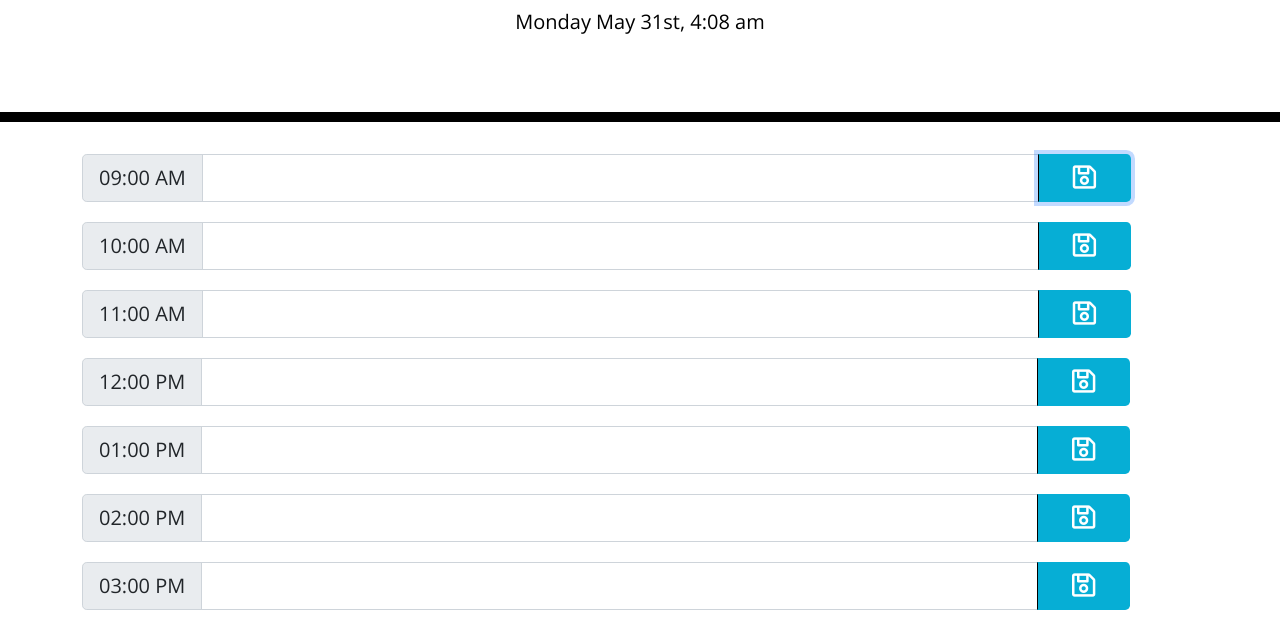
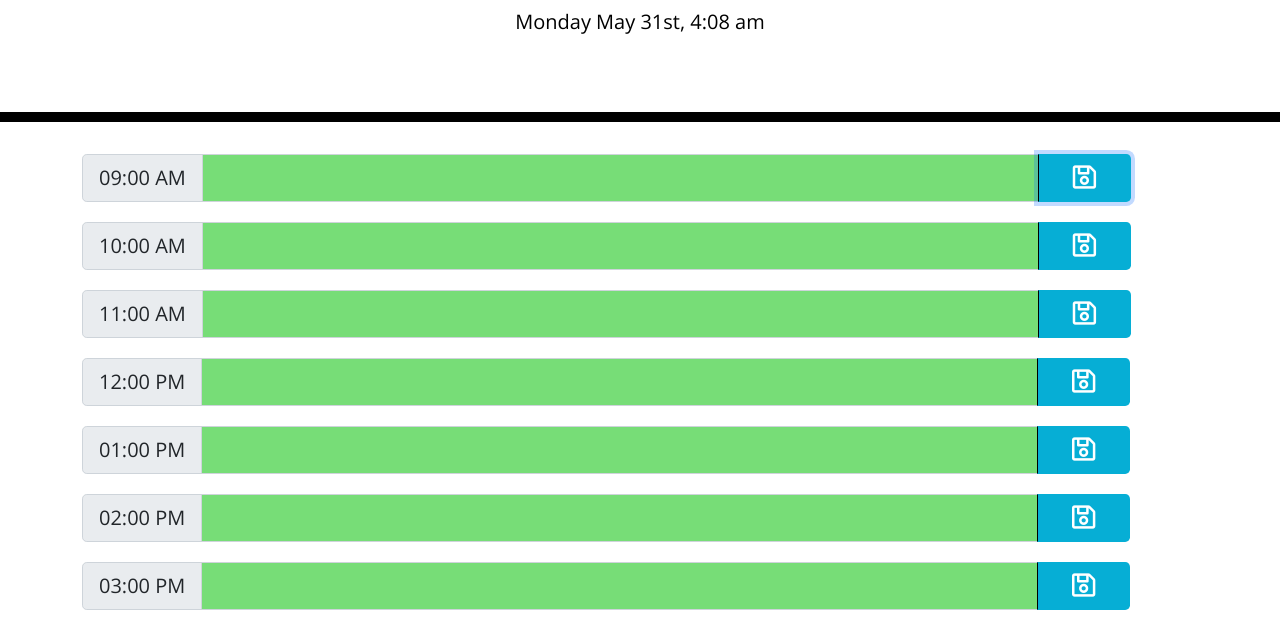
Before and after one commit to Nickjohn18/Work-Day-Scheduler-, a plain HTML site: page index.html in a window 1280 px wide. Both pictures are taken after a click on the button 1084 px from the left and 350 px from the top of the page. Shown: the part 173-800 px from the top of the page. Drawn offline with nearby package versions, Linux system fonts and the light colour scheme.

Commit message:
local-storage in progress

```diff
--- a/Develop/scheduler.js
+++ b/Develop/scheduler.js
@@ -1,5 +1,6 @@
-var dayTime = [9, 10, 11, 12, 13, 14, 15, 16, 17];
-var timeNow = moment().format("HH:mm")
+var dayTime = [09, 10, 11, 12, 13, 14, 15, 16, 17];
+ var timeNow = moment().format("HH");
+ var container = document.querySelector(".container")
 
 
 moment(Date)
@@ -22,30 +23,52 @@ dayTime.forEach(function(dayTime) {
     hourDiv.append(hourSpan);
 
     var hourInput = $("<input>").attr('type', 'text');
+    hourInput.data("Hour");
     hourInput.addClass("form-control form col-md-9");
-    hourInput.data("Hour");
     hourDiv.append(hourInput);
-
 
     var hourSubmit = $("<button>").attr("type", 'submit');
     hourSubmit.addClass("col-md-1 btn saveBtn");
     hourDiv.append(hourSubmit);
-
 
     var hourIcon = $("<i class ='far fa-save fa-lg'></i>")
     hourSubmit.append(hourIcon)
 
     $(".container").append(hourDiv);
 
-     console.log(timeNow)
+    console.log(currentTime)
+    console.log(dayTime)
 
-        if (timeNow < dayTime) {
+        if (dayTime < timeNow) {
           hourInput.addClass("past");
-      } else if (timeNow > dayTime) {
+
+      } else if (dayTime > timeNow) {
           hourInput.addClass("future");
-      } else if (timeNow === dayTime) {
-          hourInput.addClass("present")
+
+      } else if (dayTime === timeNow) {
+          hourInput.addClass("present");
       }
+    })
 
 
+// still working on local storage! Value coming back as undefined
+// get the localstorage to display even after refreshing.
+
+ function loadTask() {
+     for (var i = 0; i < dayTime.length; i++) {
+         var loadData = localStorage.getItem(dayTime[i]);
+        $(".form-control" + dayTime[i]).val(loadData)
+        container.append(loadData);
+     }
+ }
+
+
+$(".saveBtn").on("click", function(event) {
+    event.preventDefault();
+    var inputValue = $(this).siblings(".form").val();
+    var item = $(this).parent().data("hour")
+
+    localStorage.setItem(inputValue, item)
+
+    loadTask();
 })
--- a/Develop/style.css
+++ b/Develop/style.css
@@ -1,10 +1,10 @@
 body {
-  font-family: 'Open Sans', sans-serif;
+  font-family: "Open Sans", sans-serif;
   font-size: 16px;
   line-height: 1;
 }
 
-textarea{
+textarea {
   background: transparent;
   border: none;
   resize: none;
@@ -21,11 +21,11 @@ textarea{
   border-bottom: 10px solid black;
 }
 
-.description{
+.description {
   white-space: pre-wrap;
 }
 
-.time-block{
+.time-block {
   text-align: center;
   border-radius: 15px;
 }
@@ -33,7 +33,7 @@ textarea{
 .row {
   white-space: pre-wrap;
   height: 80px;
-  border-top: 1px solid white;;
+  border-top: 1px solid white;
 }
 
 .hour {
@@ -61,11 +61,11 @@ textarea{
   border-left: 1px solid black;
   border-top-right-radius: 15px;
   border-bottom-right-radius: 15px;
-  background-color: #06AED5;
+  background-color: #06aed5;
   color: white;
 }
 
 .saveBtn i:hover {
   font-size: 20px;
-  transition: all .3s ease-in-out;
+  transition: all 0.3s ease-in-out;
 }
```
